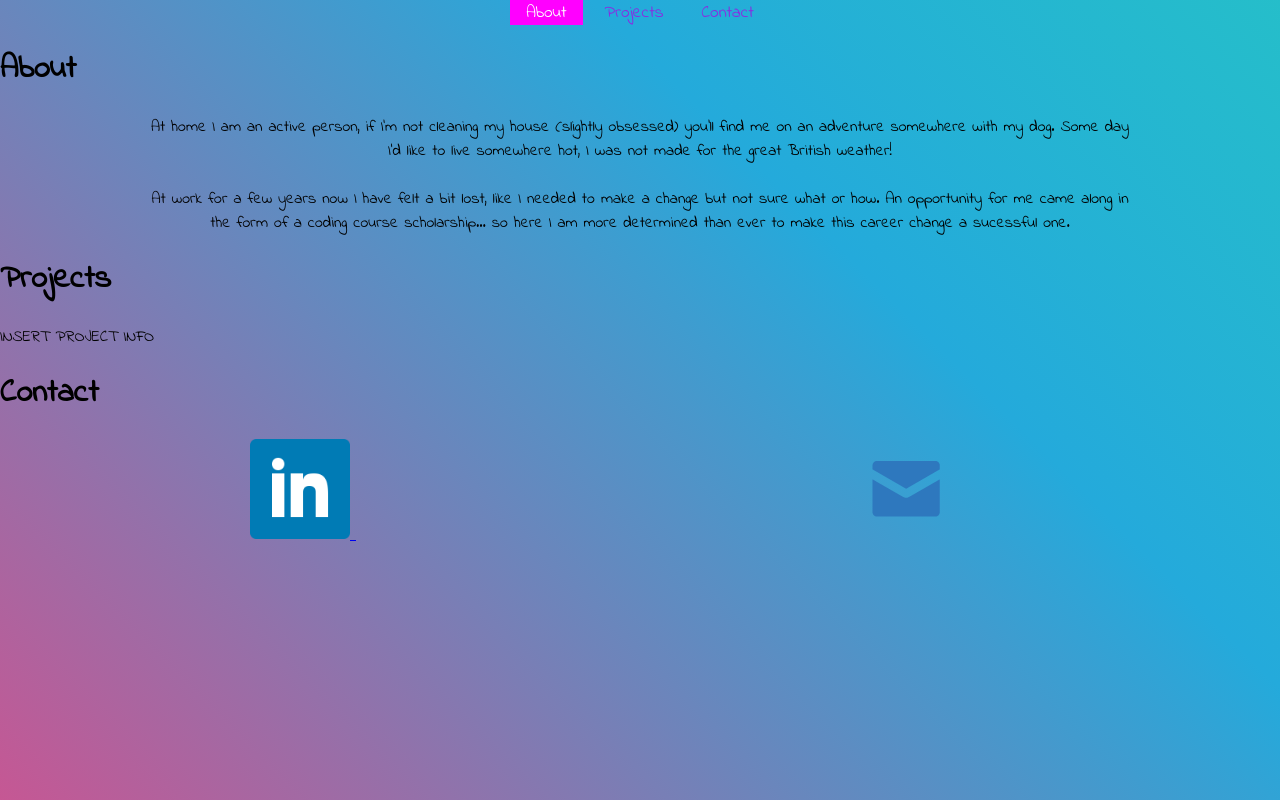
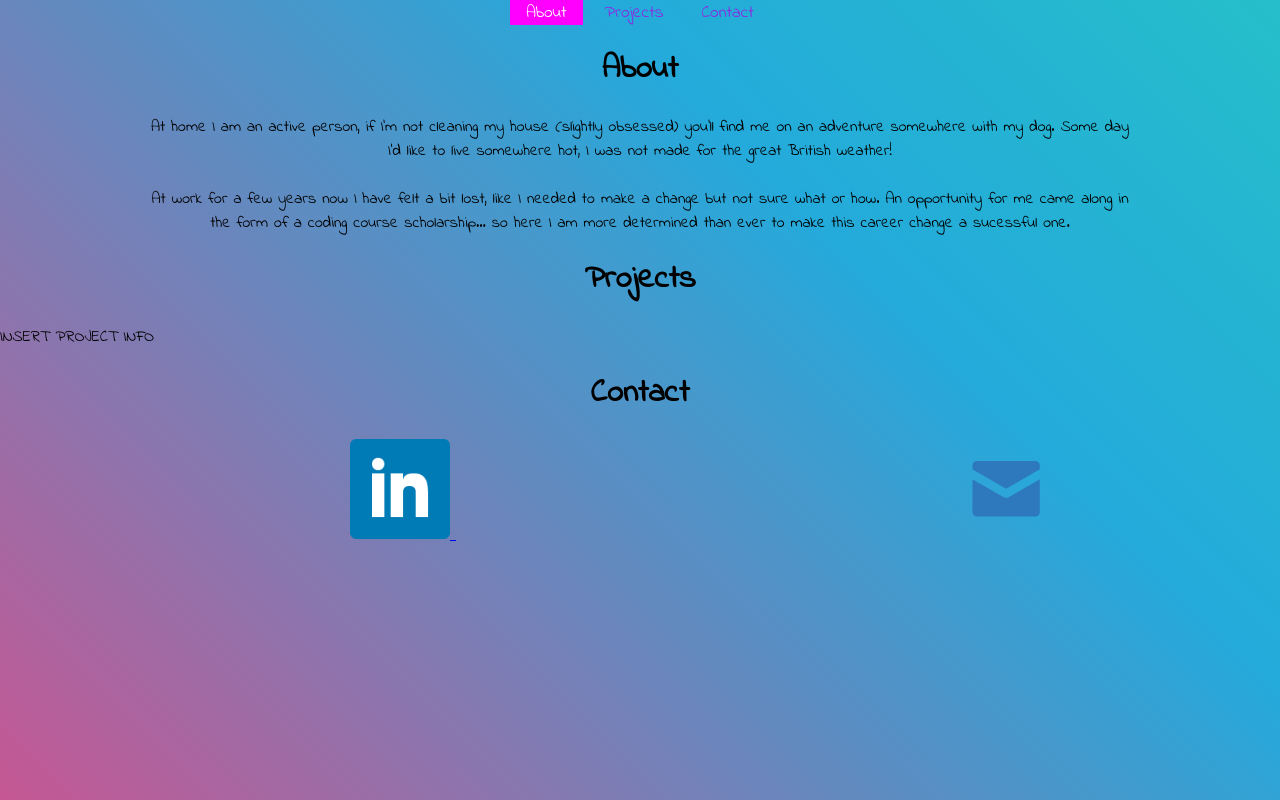
Before and after one commit to RebekahKirk/portfolio, a plain HTML site: page index.html in a window 1280 px wide. Drawn offline with Linux system fonts and the light colour scheme.

Commit message:
Uploading changes

```diff
--- a/style.css
+++ b/style.css
@@ -46,9 +46,11 @@ body {
     0% {background-position: 0%}
     100% {background-position: 100%}
   }
+.wrapper h1{
+    text-align: center;
+}
 h1 {
     font: bolder
-    text-align: center;
 }
 .about {
     align-content: center;
@@ -62,9 +64,8 @@ h1 {
 
 }
 #para3 a:link {
-    /* padding-left: 500px; */
     align-content: center;
     column-count: 2;
-    padding-left: 250px;
-    padding-right: 250px;
+    padding-left: 350px;
+    padding-right: 150px;
 }
```
Also changed, not shown: 1 other file.
